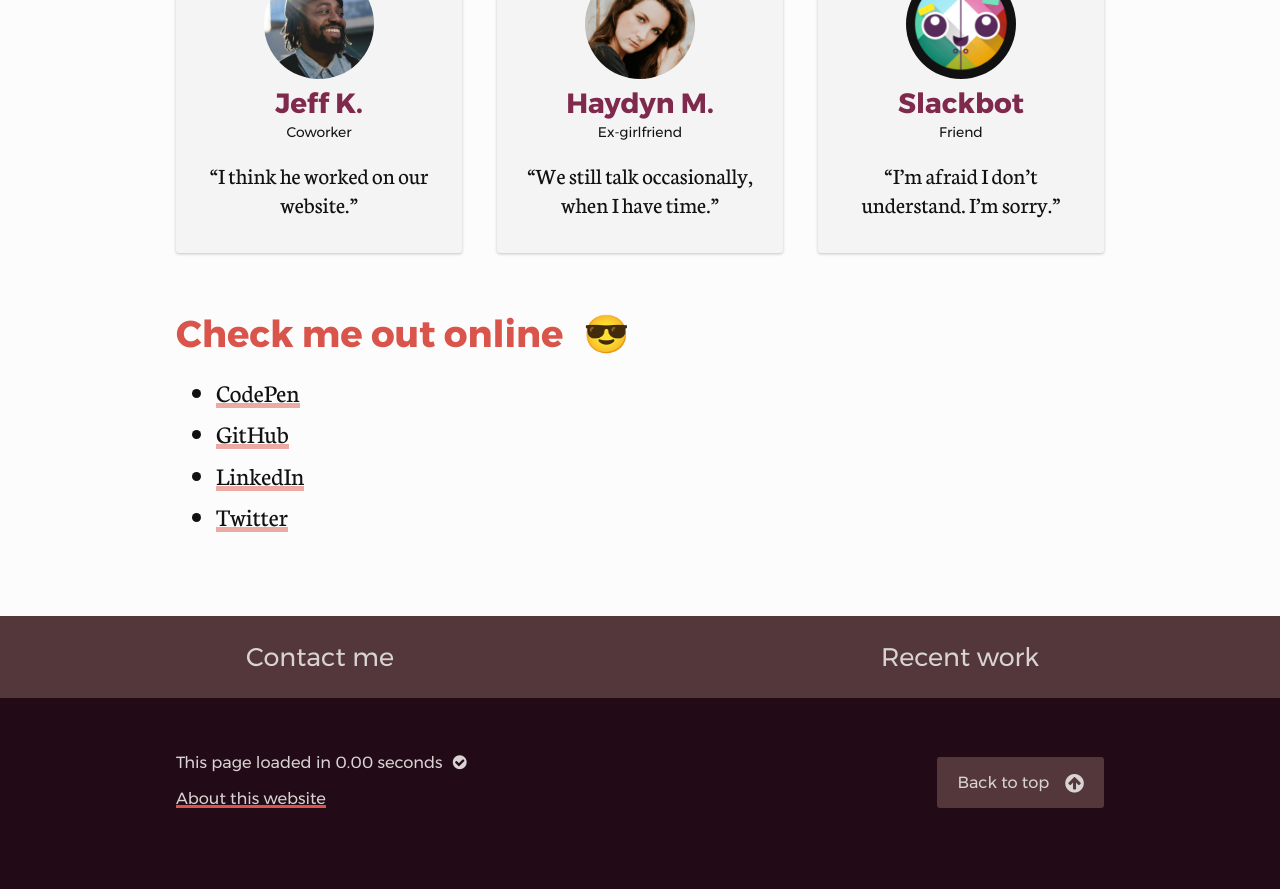
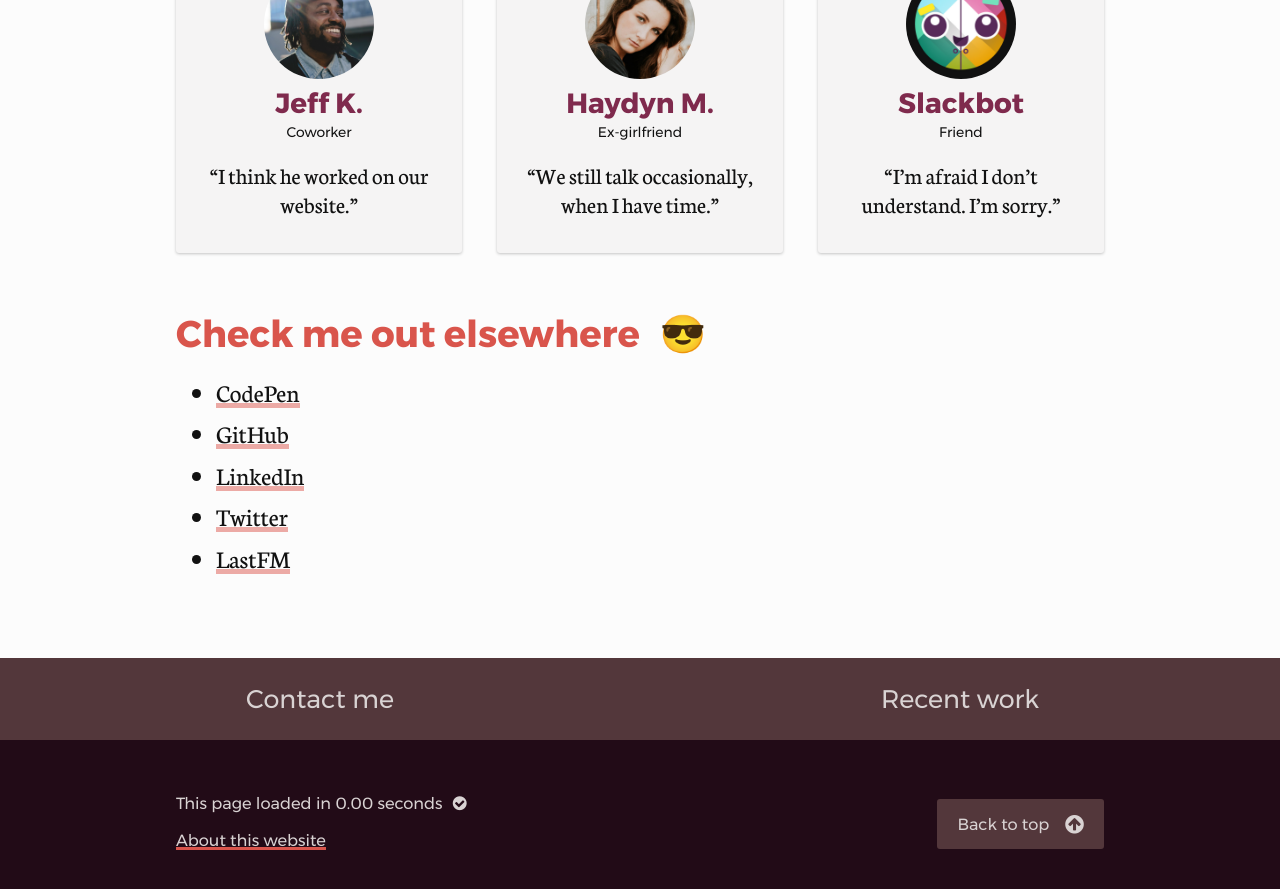
Before and after one commit to edelstone/my-website, a Jekyll site: the page built from codepen.html, in a window 1280 px wide and 900 px high, scrolled down 2942 px. Shown: the top 889 px of the window. Built offline with Jekyll 4.4.1, drawn with Linux system fonts in a browser that asks for light colours; before the commit the page ends 3801 px from its top, so only the background shows below that.

Commit message:
adds tweaks to cover letter

```diff
--- a/codepen.html
+++ b/codepen.html
@@ -111,12 +111,13 @@ button-next-link: /portfolio
 		</div>
 
 		<div class="reasons-im-a-fit">
-			<h2>Check me out online <span class="emoji">😎</span></h2>
+			<h2>Check me out elsewhere <span class="emoji">😎</span></h2>
 			<ul class="quick-list">
 				<li><a href="https://codepen.io/edelstone">CodePen</a></li>
 				<li><a href="https://github.com/edelstone">GitHub</a></li>
 				<li><a href="https://linkedin.com/in/edelstone">LinkedIn</a></li>
 				<li><a href="https://twitter.com/medelstone">Twitter</a></li>
+				<li><a href="https://last.fm/user/tsanzer">LastFM</a></li>
 			</ul>
 		</div>
 
```
